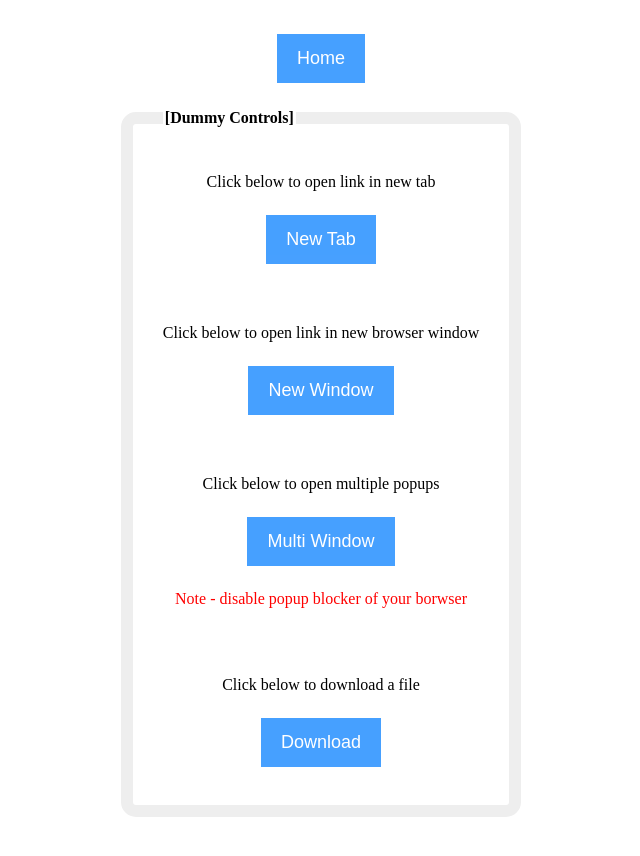
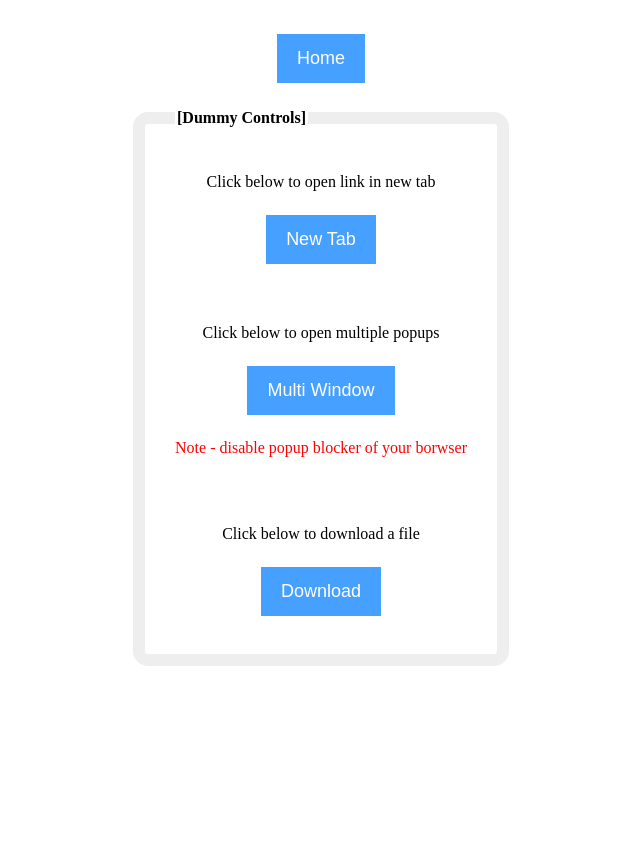
Before and after one commit to qavbox/demo, a Jekyll site: the page built from links/index.html, in a window 1280 px wide. Shown: the top 856 px of the page, without its empty margins (319-959 px from the left). Built offline with Jekyll 4.4.1, drawn with Linux system fonts in a browser that asks for light colours; nearby versions of some CDN libraries; library files that are not in the unit come from our copies.

Commit message:
Update index.html

```diff
--- a/links/index.html
+++ b/links/index.html
@@ -10,7 +10,7 @@ title: Browser Windows
 
 <br/><br/>
 
-<div style="text-align: center;" class="newtb">
+<!--div style="text-align: center;" class="newtb">
 <p>Click below to open link in new browser window</p>
 <a href="JavaScript:newPopup('http://qavalidation.com/about-me/');"><input type="button" class="btn" name="NewWindow" value="New Window"/></a>
 <script type="text/javascript">
@@ -22,7 +22,8 @@ function newPopup(url) {
 </script>
 </div>
 
-<br/><br/>
+<br/><br/-->
+
 <div id="multi" style="text-align: center;" >
 	<p>Click below to open multiple popups</p>
 <input type="button" class="btn" name="multiple" value="Multi Window" onclick="pop()"/>
```
